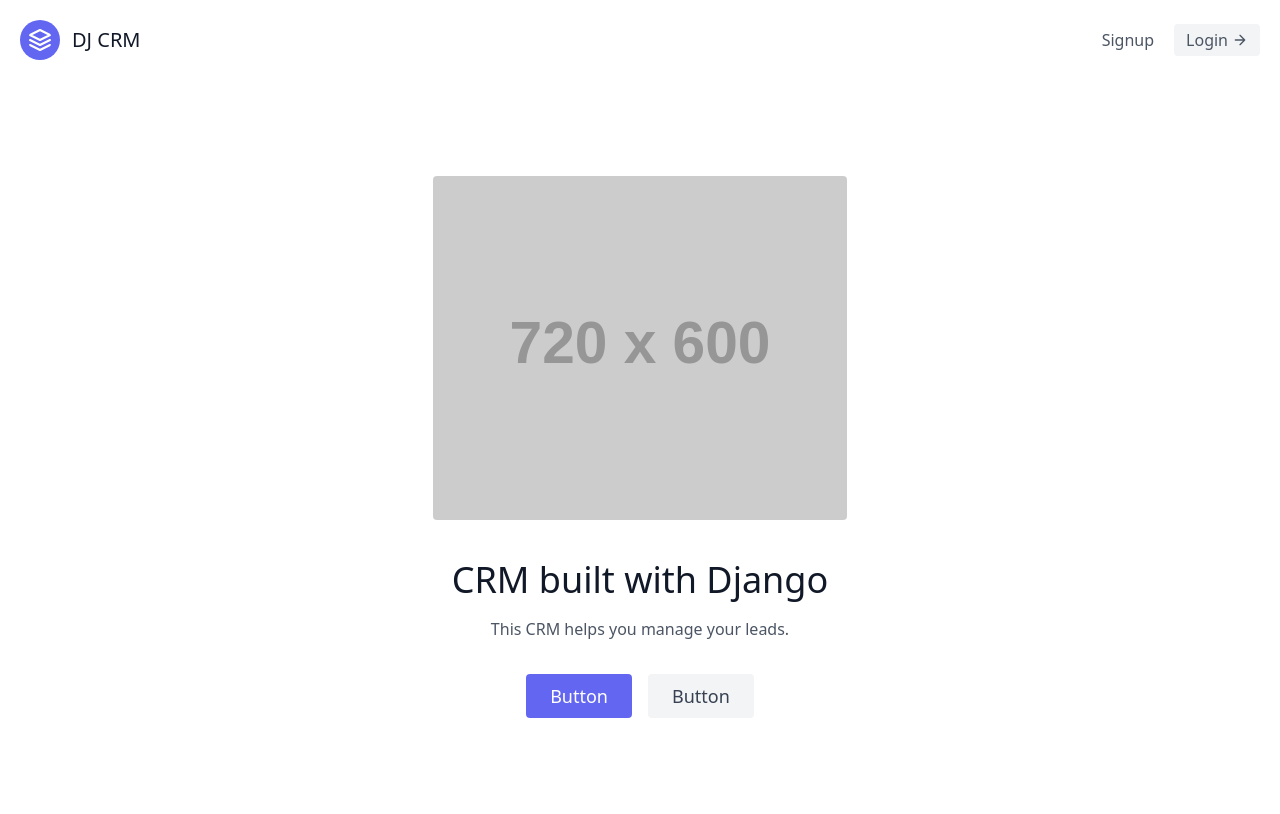
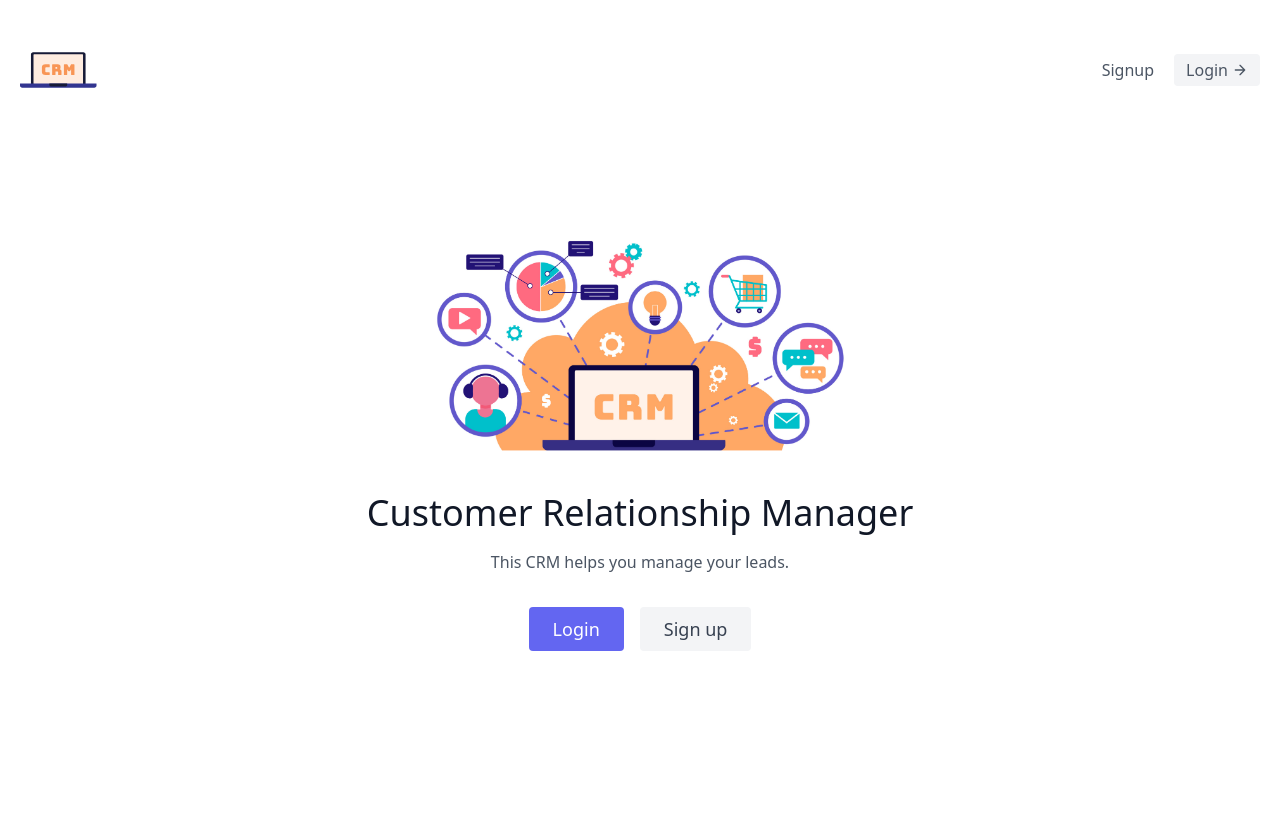
Before and after one commit to lucasSantosSa/getting-started-with-django, a Django app: page / in a window 1280 px wide. After the commit the page ends 651 px from the top, so only its background shows below. Run offline with Django 4.2, Linux system fonts and the light colour scheme; grey boxes labelled with a size stand in for pictures from a placeholder-image service; some libraries are stand-ins or nearby versions.

Commit message:
added some style changes

```diff
--- a/templates/home.html
+++ b/templates/home.html
@@ -3,14 +3,16 @@
 {% block content %}
 <section class="text-gray-600 body-font">
 		<div class="container mx-auto flex px-5 py-24 items-center justify-center flex-col">
-			<img class="lg:w-2/6 md:w-3/6 w-5/6 mb-10 object-cover object-center rounded" alt="hero" src="https://dummyimage.com/720x600">
+			<img class="lg:w-2/6 md:w-3/6 w-5/6 mb-10 object-cover object-center rounded" alt="hero" src="static/img/CRM2.jpg">
 			<div class="text-center lg:w-2/3 w-full">
-				<h1 class="title-font sm:text-4xl text-3xl mb-4 font-medium text-gray-900">CRM built with Django</h1>
+				<h1 class="title-font sm:text-4xl text-3xl mb-4 font-medium text-gray-900">Customer Relationship Manager</h1>
 				<p class="mb-8 leading-relaxed">This CRM helps you manage your leads.</p>
 				<div class="flex justify-center">
-					<button class="inline-flex text-white bg-indigo-500 border-0 py-2 px-6 focus:outline-none hover:bg-indigo-600 rounded text-lg">Button</button>
-					<button class="ml-4 inline-flex text-gray-700 bg-gray-100 border-0 py-2 px-6 focus:outline-none hover:bg-gray-200 rounded text-lg">Button</button>
-				</div>
+					{% if not request.user.is_authenticated %}
+						<a href="{% url 'login' %}" class="inline-flex text-white bg-indigo-500 border-0 py-2 px-6 focus:outline-none hover:bg-indigo-600 rounded text-lg">Login</a>
+						<a href="{% url 'signup' %}" class="ml-4 inline-flex text-gray-700 bg-gray-100 border-0 py-2 px-6 focus:outline-none hover:bg-gray-200 rounded text-lg">Sign up</a>
+					{% endif %}
+					</div>
 			</div>
 		</div>
 	</section>
--- a/templates/navbar.html
+++ b/templates/navbar.html
@@ -1,12 +1,11 @@
-<header class="text-gray-600 body-font">
+<header class="text-gray-600 body-font" id="navbar">
 	<div class="container mx-auto flex flex-wrap p-5 flex-col md:flex-row items-center">
 		<a href="{% url 'home' %}" class="flex title-font font-medium items-center text-gray-900 mb-4 md:mb-0">
-			<svg xmlns="http://www.w3.org/2000/svg" fill="none" stroke="currentColor" stroke-linecap="round"
-				stroke-linejoin="round" stroke-width="2" class="w-10 h-10 text-white p-2 bg-indigo-500 rounded-full"
+			<svg
+				xmlns="http://www.w3.org/2000/svg"
 				viewBox="0 0 24 24">
-				<path d="M12 2L2 7l10 5 10-5-10-5zM2 17l10 5 10-5M2 12l10 5 10-5"></path>
+				<img src="/static/img/CRM.svg" />
 			</svg>
-			<span class="ml-3 text-xl">DJ CRM</span>
 		</a>
 		<nav class="md:ml-auto flex flex-wrap items-center text-base justify-center">
 			{% if not request.user.is_authenticated %}
@@ -14,7 +13,6 @@
 			{% else %}
 			{% if request.user.is_organizer %}
 			<a href={% url 'agents:agent-list' %} class="mr-5 hover:text-gray-900">Agents</a>
-			<a href='/admin/' target="_blank" class="mr-5 hover:text-gray-900">Admin</a>
 			{% endif %}
 			<a href={% url 'leads:lead-list' %} class="mr-5 hover:text-gray-900">Leads</a>
 			{% endif %}
```
Also changed, not shown: templates/registration/logged_out.html (added, +9 -0 lines), djcrm/urls.py (line endings or trailing spaces), static/img/CRM.svg (added), static/img/CRM2.jpg (added), 1 other file.
